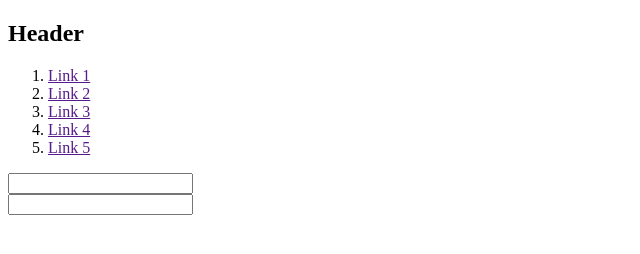
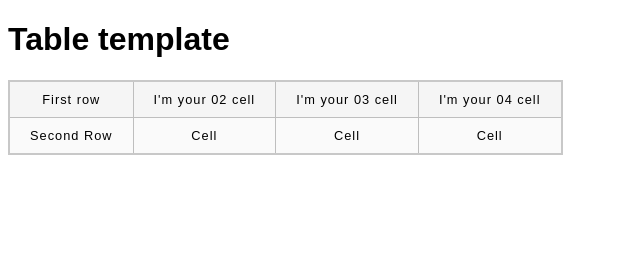
Before and after one commit to tw427/Intermediate-HTML-CSS, a plain HTML site: page index.html in a window 1280 px wide. Shown: the whole page, without its empty margins (0-640 px from the left). Drawn offline with Linux system fonts and the light colour scheme.

Commit message:
Create tables with Emmet

```diff
--- a/index.html
+++ b/index.html
@@ -1,38 +1,28 @@
 <!DOCTYPE html>
-<html lang="en">
-<head>
-    <meta charset="UTF-8">
-    <meta http-equiv="X-UA-Compatible" content="IE=edge">
-    <meta name="viewport" content="width=device-width, initial-scale=1.0">
-    <title>Intermediate HTML and CSS</title>
-</head>
-<body>
-    <!-- (header>h2{Header}+nav>ol>li*5>a{Link $})+main+footer -->
-    <header>
-        <h2>Header</h2>
-        <nav>
-            <ol>
-                <li><a href="">Link 1</a></li>
-                <li><a href="">Link 2</a></li>
-                <li><a href="">Link 3</a></li>
-                <li><a href="">Link 4</a></li>
-                <li><a href="">Link 5</a></li>
-            </ol>
-        </nav>
-    </header>
-    <main></main>
-    <footer></footer>
+<html>
+  <head>
+    <meta charset="utf-8">
+    <title>Table template</title>
+    <link href="styles/styles.css" rel="stylesheet" type="text/css">
+  </head>
+  <body>
+    <h1>Table template</h1>
+        <table>
+            <tr>
+                <td>First row</td>
+                <td>I'm your 02 cell</td>
+                <td>I'm your 03 cell</td>
+                <td>I'm your 04 cell</td>
+            </tr>
 
-    <!-- form:post>(.group>label+input:text)+(.group>label+input:number) -->
-    <form action="" method="post">
-        <div class="group"><label for=""></label><input type="text" name="" id=""></div>
-        <div class="group"><label for=""></label><input type="number" name="" id=""></div>
-    </form>
+            <tr>
+                <td>Second Row</td>
+                <td>Cell</td>
+                <td>Cell</td>
+                <td>Cell</td>
+            </tr>
 
-    <!-- div.spam*3 -->
-    <div class="spam"></div>
-    <div class="spam"></div>
-    <div class="spam"></div>
+        </table>
 
-</body>
+  </body>
 </html>
--- a/styles/styles.css
+++ b/styles/styles.css
@@ -0,0 +1,35 @@
+html {
+    font-family: sans-serif;
+  }
+
+  table {
+    border-collapse: collapse;
+    border: 2px solid rgb(200,200,200);
+    letter-spacing: 1px;
+    font-size: 0.8rem;
+  }
+
+  td, th {
+    border: 1px solid rgb(190,190,190);
+    padding: 10px 20px;
+  }
+
+  th {
+    background-color: rgb(235,235,235);
+  }
+
+  td {
+    text-align: center;
+  }
+
+  tr:nth-child(even) td {
+    background-color: rgb(250,250,250);
+  }
+
+  tr:nth-child(odd) td {
+    background-color: rgb(245,245,245);
+  }
+
+  caption {
+    padding: 10px;
+  }
```
